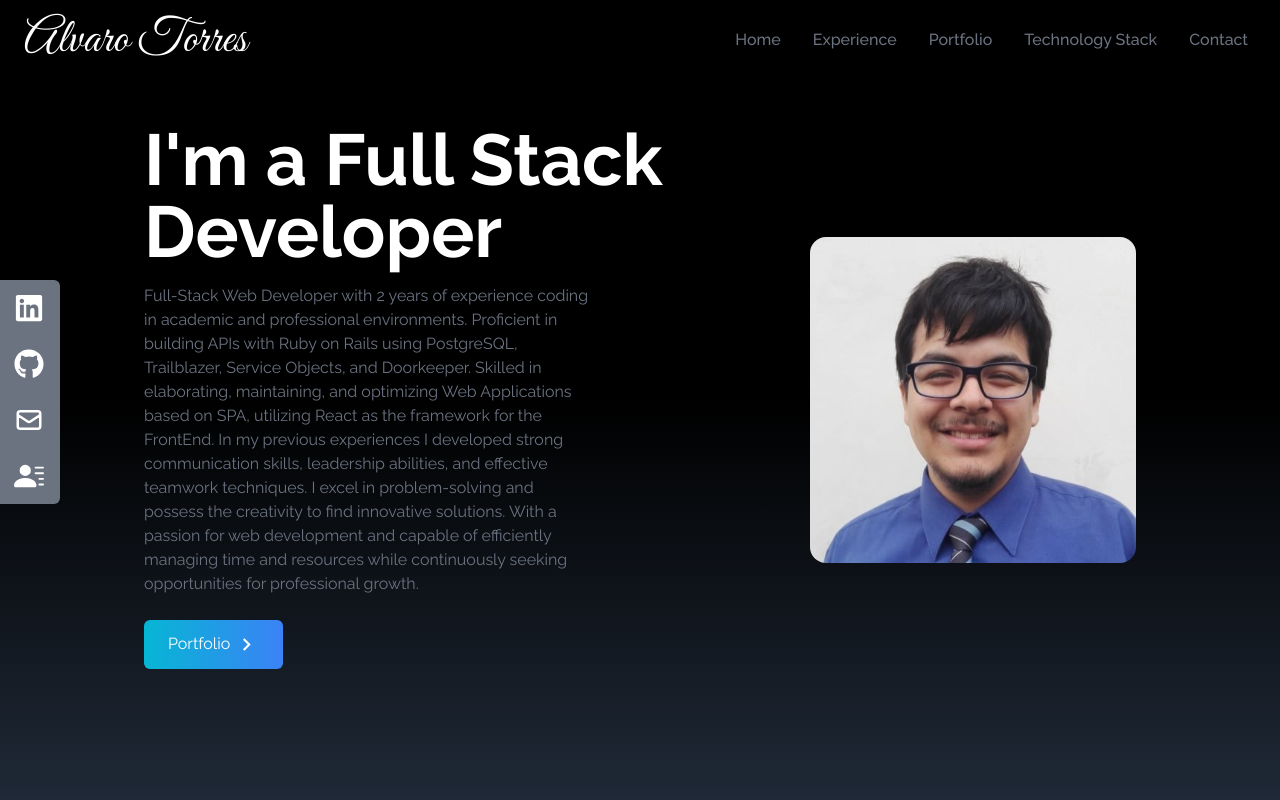
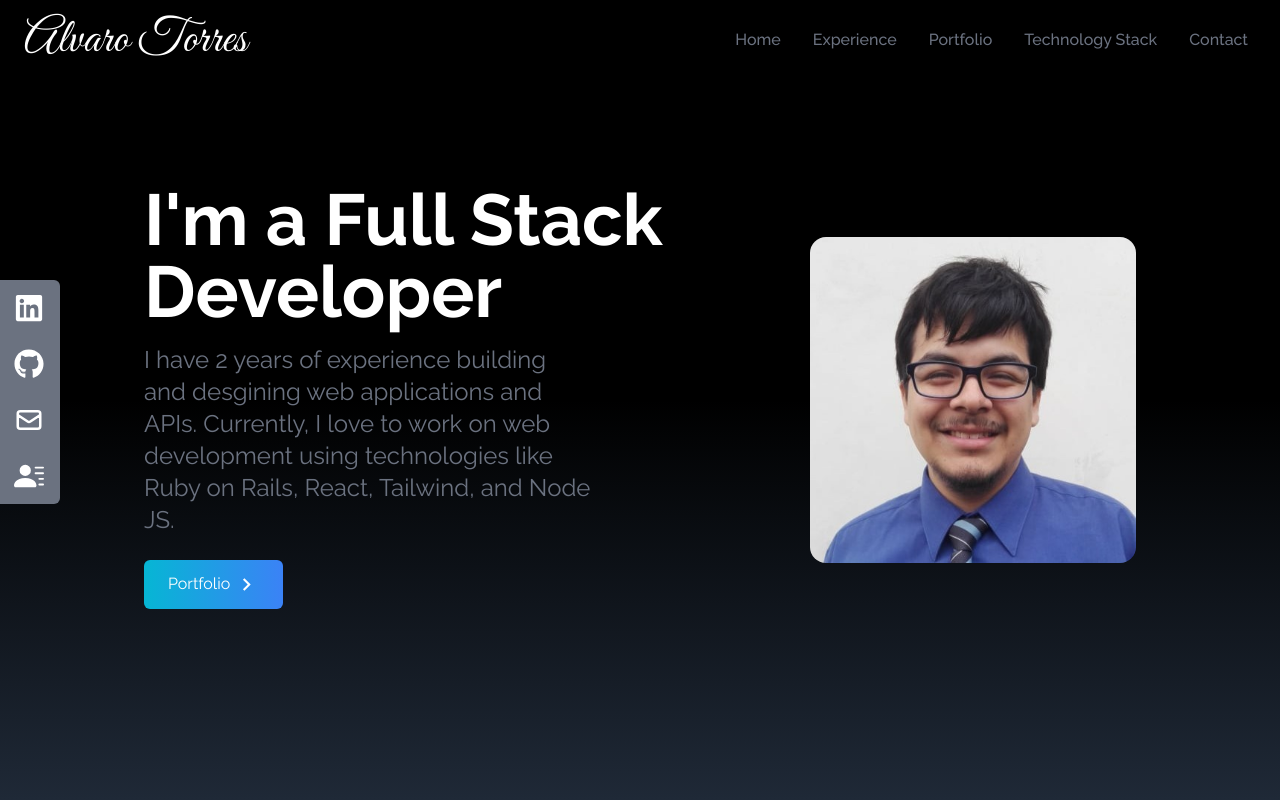
Before and after one commit to AlvaroJTorres/Portfolio, a React (Vite) app: page / in a window 1280 px wide. Shown: the top 800 px of the page. Built offline with nearby package versions, Linux system fonts and the light colour scheme.

Commit message:
Updated Home description

```diff
--- a/src/components/Home.jsx
+++ b/src/components/Home.jsx
@@ -12,15 +12,10 @@ const Home = () => {
       <div className='max-w-screen-lg mx-auto flex flex-col items-center justify-center h-full px-4 md:flex-row'>
         <div className='flex flex-col justify-center h-full'>
           <h2 className='text-4xl sm:text-7xl font-bold text-white'>I'm a Full Stack Developer</h2>
-          <p className='text-gray-500 py-4 max-w-md'>
-            Full-Stack Web Developer with 2 years of experience coding in academic and professional
-            environments. Proficient in building APIs with Ruby on Rails using PostgreSQL, Trailblazer,
-            Service Objects, and Doorkeeper. Skilled in elaborating, maintaining, and optimizing Web
-            Applications based on SPA, utilizing React as the framework for the FrontEnd. In my previous
-            experiences I developed strong communication skills, leadership abilities, and effective
-            teamwork techniques. I excel in problem-solving and possess the creativity to find innovative
-            solutions. With a passion for web development and capable of efficiently managing time and
-            resources while continuously seeking opportunities for professional growth.
+          <p className='text-gray-500 py-4 max-w-md lg:text-2xl'>
+            I have 2 years of experience building and desgining web applications and APIs.
+            Currently, I love to work on web development using technologies like
+            Ruby on Rails, React, Tailwind, and Node JS.
           </p>
 
           <div>
```
